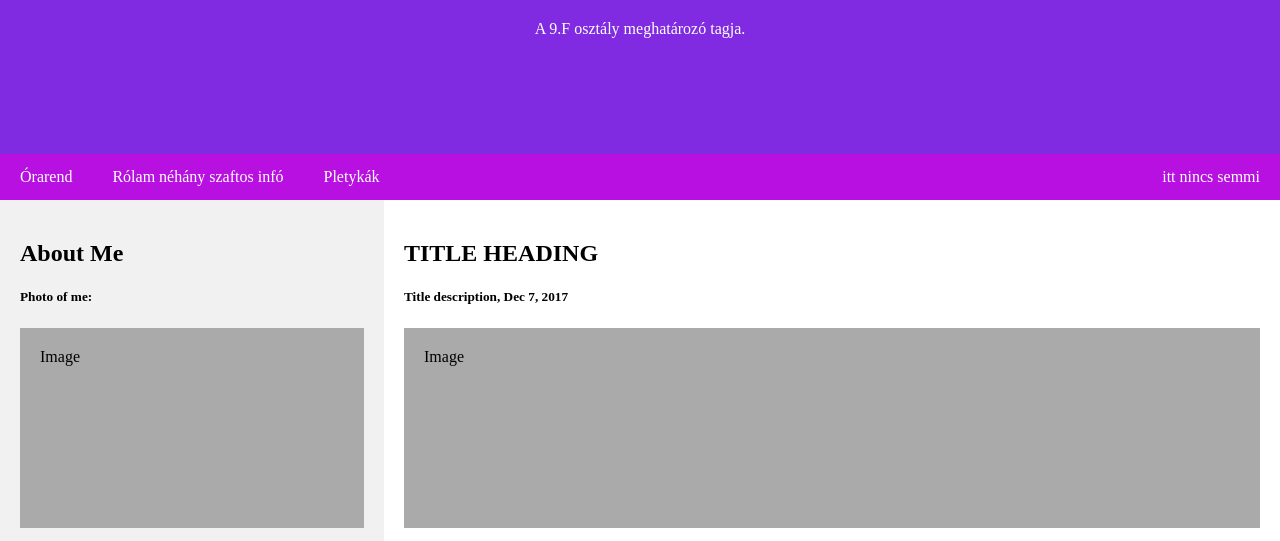
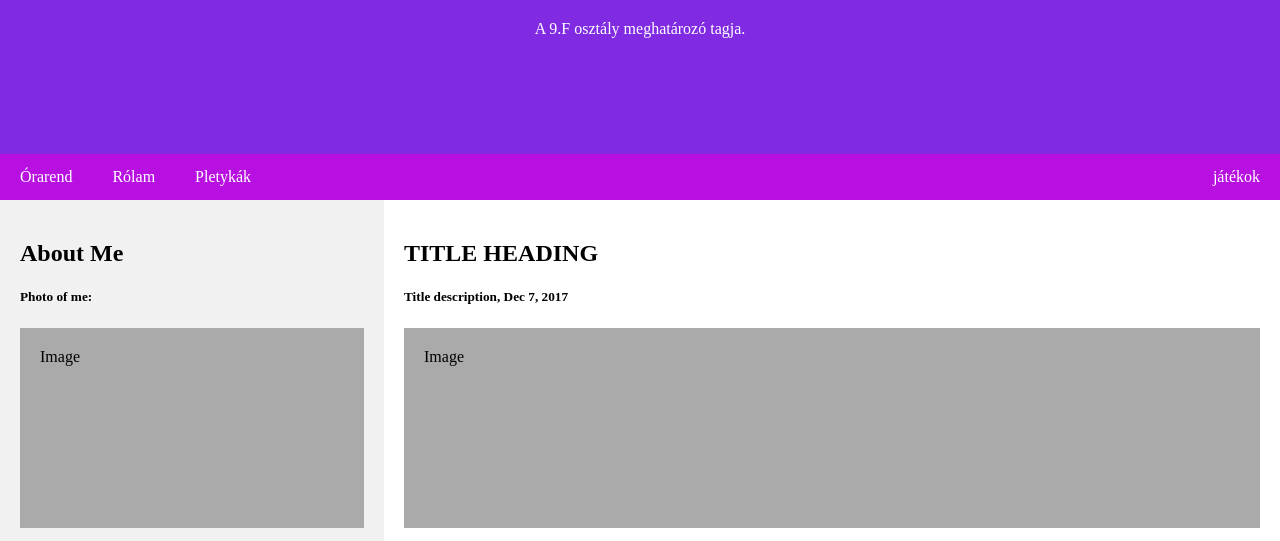
Before and after one commit to szabohedii/hediiszabo, a plain HTML site: page hedvig.html in a window 1280 px wide. Shown: the part 229-770 px from the top of the page. Drawn offline with Linux system fonts and the light colour scheme.

Commit message:
Update hedvig.html

```diff
--- a/hedvig.html
+++ b/hedvig.html
@@ -114,9 +114,9 @@
 
 <div class="navbar">
   <a href="#">Órarend</a>
-  <a href="#">Rólam néhány szaftos infó</a>
+  <a href="#">Rólam</a>
   <a href="#">Pletykák</a>
-  <a href="#" class="right">itt nincs semmi</a>
+  <a href="#" class="right">játékok</a>
 </div>
 
 <div class="row">
```
